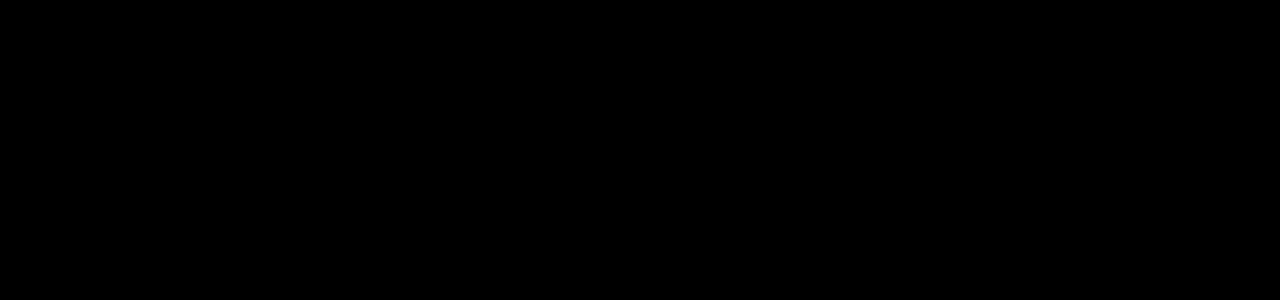
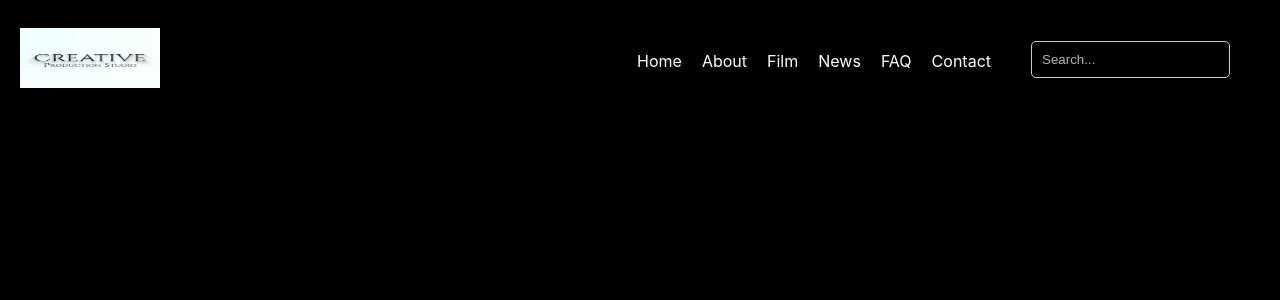
Before and after one commit to shilpa8895/ProductionStudioWebsite_ReactJs, a React (Create React App) app in the folder creative_production_studio/: page /news in a window 1280 px wide. Before the commit this address had no page. Shown: the top 300 px of the page. Built offline with nearby package versions, Linux system fonts and the light colour scheme.

Commit message:
created a news page

```diff
--- a/creative_production_studio/src/App.js
+++ b/creative_production_studio/src/App.js
@@ -4,6 +4,7 @@
 import ContactPage from './Pages/ContactPage'; // Assuming you have a ContactPage component
 import AboutUsPage from './Pages/AboutUsPage';
 import FaqPage from './Pages/FaqPage';
+import NewsPage from './Pages/NewsPage';
 
 function App() {
   return (
@@ -13,6 +14,7 @@
         <Route path="/contact" element={<ContactPage />} />
         <Route path="/about" element={<AboutUsPage />} />
         <Route path="/faq" element={<FaqPage />} />
+        <Route path="/news" element={<NewsPage />} />
       </Routes>
     </Router>
   );
--- /dev/null
+++ b/creative_production_studio/src/Pages/NewsPage.js
@@ -0,0 +1,16 @@
+import React, { useState } from 'react';
+import Navbar from './Navbar';
+
+import '../Styles/NewsPage.css';
+
+function NewsController() {
+    return (
+      <div className="container">
+        <Navbar /> {/* Include the Navbar component */}
+        {/* Add your content here */}
+      </div>
+
+    );
+  }
+
+  export default NewsController;
```
Also changed, not shown: creative_production_studio/src/Styles/NewsPage.css (added).
